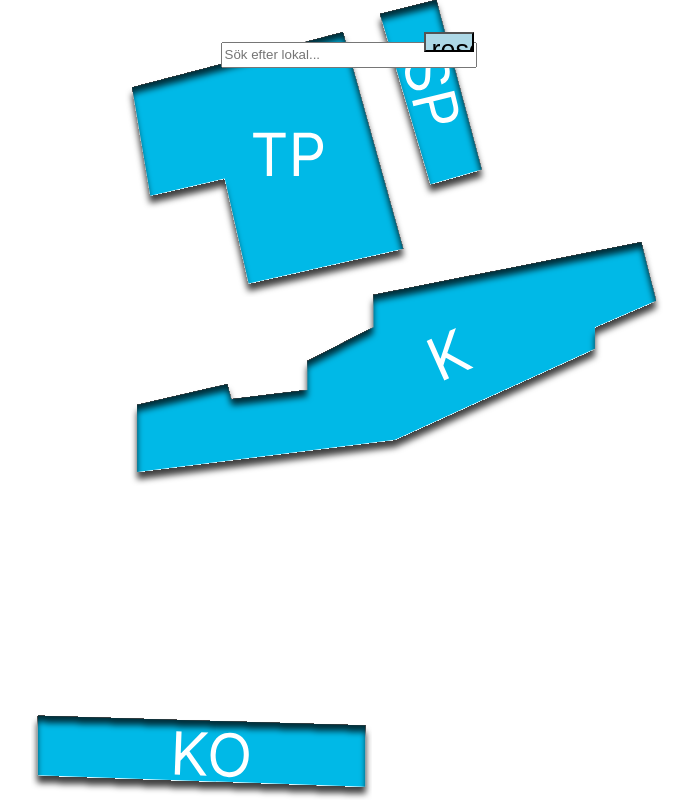
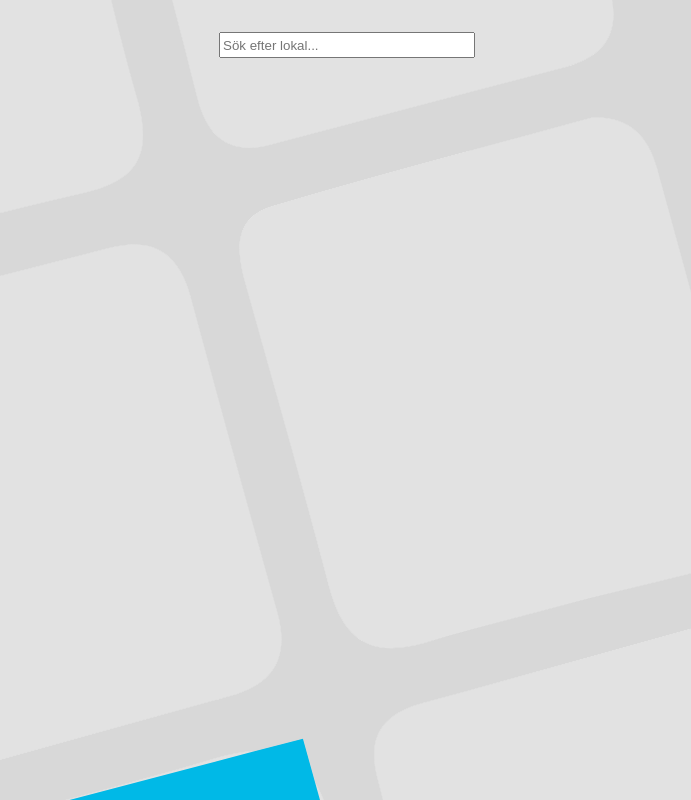
Before and after one commit to eLdOchLagor/atlius, a React (Create React App) app: page / in a window 1280 px wide. Shown: the top 800 px of the page, without its empty margins (293-984 px from the left). Built offline with nearby package versions, Linux system fonts and the light colour scheme.

Commit message:
Slutet på dagens programmering
OnBlur måste fixas

```diff
--- a/src/SearchRoom.js
+++ b/src/SearchRoom.js
@@ -30,20 +30,21 @@ function SearchRoom(){
 
     const resultList = elements.filter(room => matchSearch(room.room)).slice(0,5);
     //<img id="mapImage" src={TP_4} placeholder="Bild på planlösning"></img>
+
+    //onBlur måste fixas.
 return(
     <div className="App">
     <div className="searchResults">
-        <form>
-            <input id="input" type="text"  placeholder="Sök efter lokal..." autoComplete="off" onChange={changeInput}/>
-            <input id="resetKnapp" type="reset" value="reset" onClick={clearText}/>
-        </form>
+
+        <input onBlur={(e) => {e.target.value=""; clearText(); }} id="input" type="text"  placeholder="Sök efter lokal..." autoComplete="off" onChange={changeInput}/>
+
         {resultList.map((input) => (
         <LocationInfo key={input.room} data={input}/>
         ))
         }
     </div>
 
-    <Map width={70+"vw"} height={100+"vh"}/>
+    <Map width={100+"vw"}/>
 </div>
 )}
 
```
Also changed, not shown: src/maps/Täppan5.svg, src/maps/startPage.svg.
